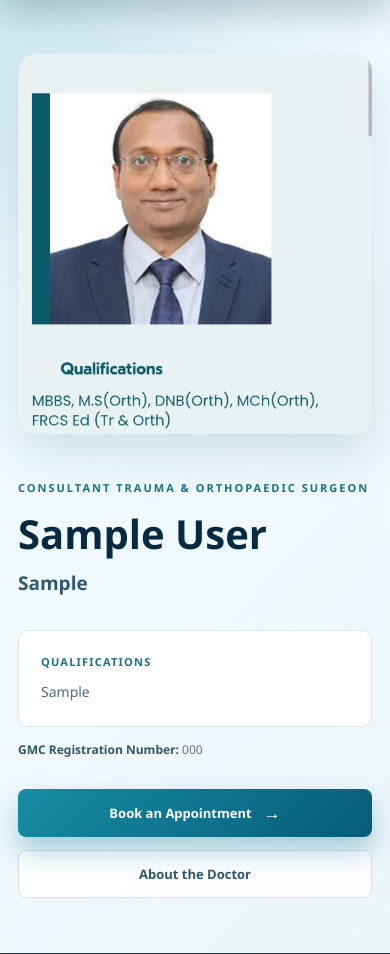
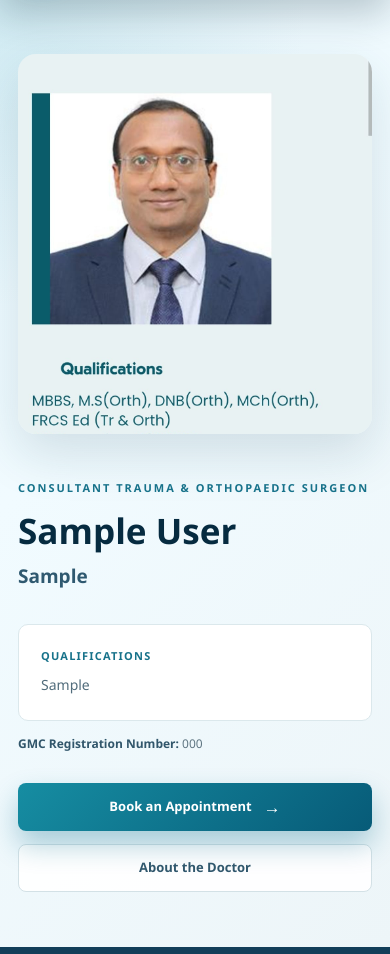
Before and after one commit to aravinthgovindaraj143-stack/doctor_appointment, a Django app: page / in a window 390 px wide. Shown: the part 84-1038 px from the top of the page. Run offline with Django 5.2, Linux system fonts and the light colour scheme; tables that the repository leaves empty hold one stand-in row (values such as "Sample post"); grey boxes marked "Sample" are stand-in pictures.

```diff
--- a/static/css/style.css
+++ b/static/css/style.css
@@ -3034,6 +3034,9 @@ footer {
     line-height: 1.1;
 
     letter-spacing: 0;
+
+    max-width: 100%;
+    overflow-wrap: anywhere;
 }
 
 .doctor-main-content h3 {
@@ -3433,8 +3436,9 @@ footer {
         height: 380px;
     }
 
-    .doctor-main-content h1 {
-        font-size: 36px;
+    .doctor-main-content h1.doctor-name {
+        font-size: clamp(32px, 9vw, 40px);
+        line-height: 1.08;
     }
 
     .doctor-actions {
```
